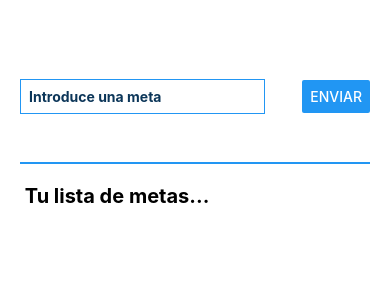
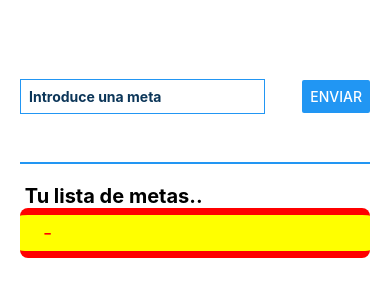
Before and after one commit to SaulAtochero/Goals-ReactNative_, a React Native app: screen / in a window 390 px wide. Both pictures are taken after a click on the button "ENVIAR". Shown: the top 300 px of the page. Built offline with nearby package versions, Linux system fonts and the light colour scheme.

Commit message:
Agregado funcion de añadir a la lista

```diff
--- a/App.js
+++ b/App.js
@@ -7,11 +7,15 @@ export default function App() {
   //        |          |
   //        V          V
   const [newGoal, setNewGoal] = useState("");
+  const [myGoals, setMyGoal] = useState([]);
 
 
   function textChangeHandler(texto) {
     setNewGoal(texto);
-    console.log(newGoal);
+    //console.log(newGoal);
+  }
+  function añadirLista() {
+    setMyGoal(myGoals => [...myGoals, newGoal]);
   }
 
   return (
@@ -24,10 +28,19 @@ export default function App() {
         />
         <Button
           title='Enviar'
+          onPress={añadirLista}
         />
       </View>
       <View style={style.goalsContainer}>
-        <Text style={style.texto}> Tu lista de metas...</Text>
+        <Text style={style.textoB}> Tu lista de metas..</Text>
+        {myGoals.map((goal, i) => {
+          return (
+            <View key={i}
+              style={style.vista}>
+              <Text style={style.textoVista}>   -  {goal}</Text>
+            </View>
+          )
+        })}
       </View>
     </View>
   );
@@ -63,10 +76,25 @@ const style = new StyleSheet.create({
     flex: 5,
   },
   //-------------------------------------------------------------------------------------------//
-  texto: {
+  textoB: {
     fontWeight: "bold",
     fontSize: 20,
   },
   //-------------------------------------------------------------------------------------------//
+  vista: {
+    marginBottom: 5,
+    borderRadius: 8,
+    padding: 6,
+    borderBottomColor: "red",
+    borderBottomWidth: 7,
+    borderTopColor: "red",
+    borderTopWidth: 7,
+    backgroundColor: "yellow",
+  },
+  //-------------------------------------------------------------------------------------------//
+  textoVista: {
+    color: "red",
+    fontSize: 20,
+  },
 
 })
```
